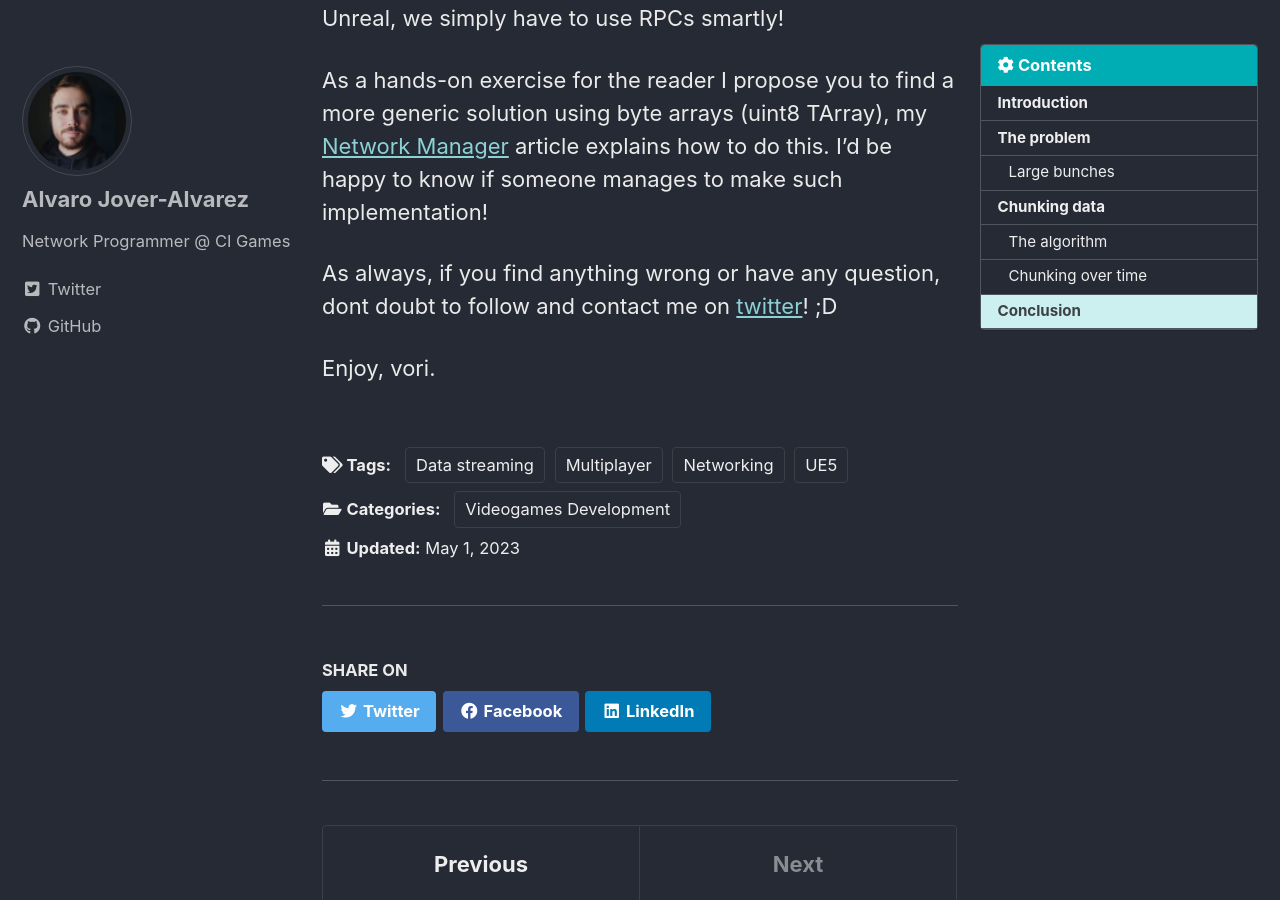
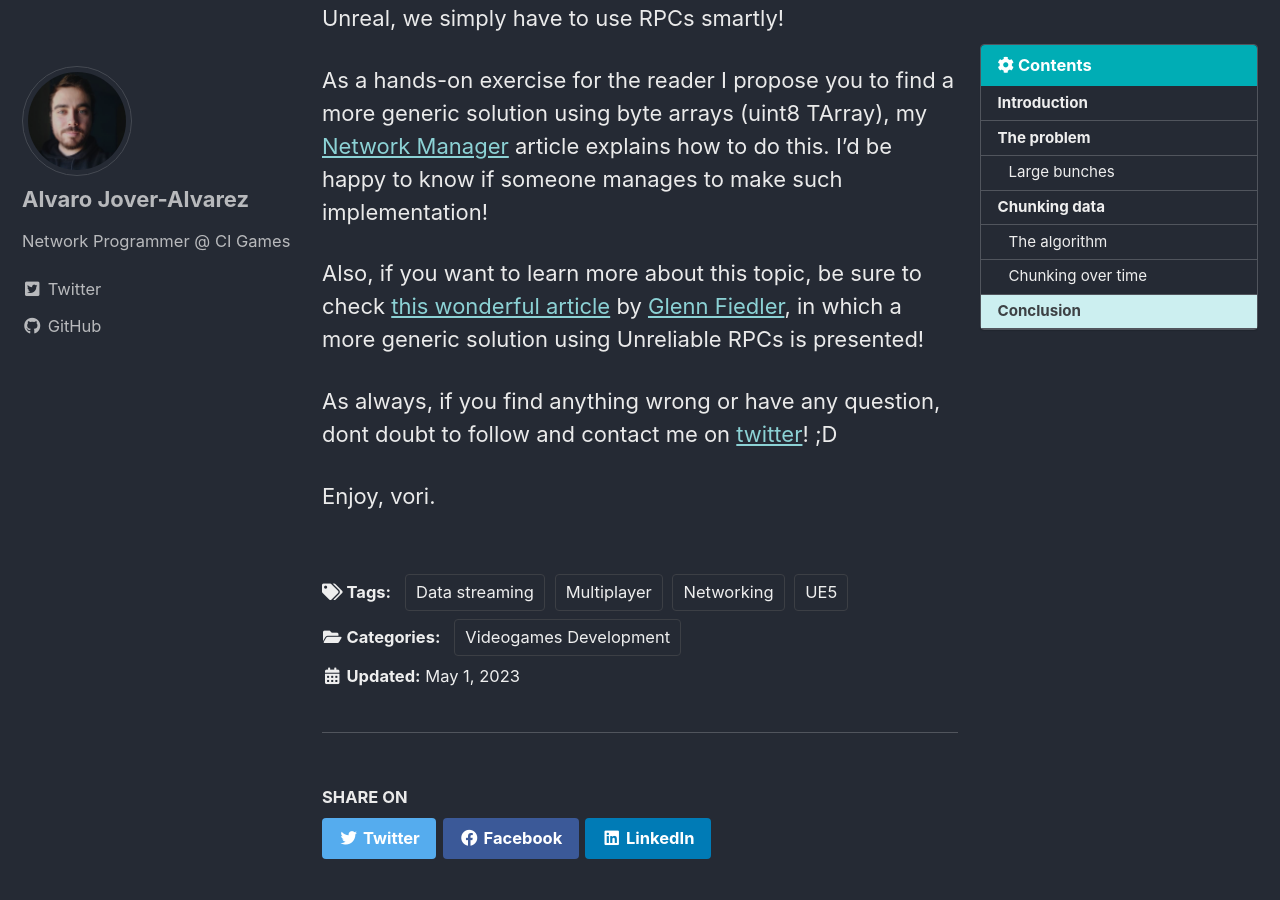
Before and after one commit to vorixo/devtricks, a Jekyll site: the page built from _posts/2023-05-01-data-stream.md, in a window 1280 px wide and 900 px high, scrolled down 9312 px. Built offline with Jekyll 4.4.1, drawn with Linux system fonts in a browser that asks for light colours; cached includes are drawn as plain includes.

Commit message:
[UPD] Adding convenient extra reference for the adventurous readers@

```diff
--- a/_posts/2023-05-01-data-stream.md
+++ b/_posts/2023-05-01-data-stream.md
@@ -216,6 +216,8 @@ Hehe, I hope this article helped you to figure out how you can send around great
 
 As a hands-on exercise for the reader I propose you to find a more generic solution using byte arrays (uint8 TArray), my [Network Manager](https://vorixo.github.io/devtricks/network-managers/) article explains how to do this. I'd be happy to know if someone manages to make such implementation!
 
+Also, if you want to learn more about this topic, be sure to check [this wonderful article](https://gafferongames.com/post/sending_large_blocks_of_data/) by [Glenn Fiedler](https://twitter.com/gafferongames), in which a more generic solution using Unreliable RPCs is presented!
+
 As always, if you find anything wrong or have any question, dont doubt to follow and contact me on [twitter](https://twitter.com/vorixo)! ;D
 
 Enjoy, vori.
```
